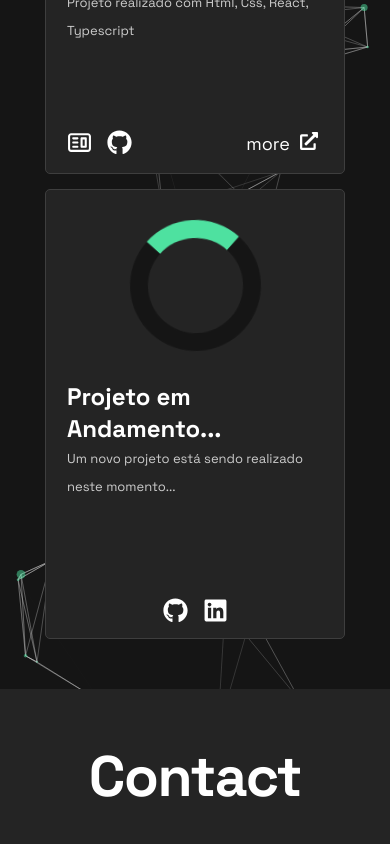
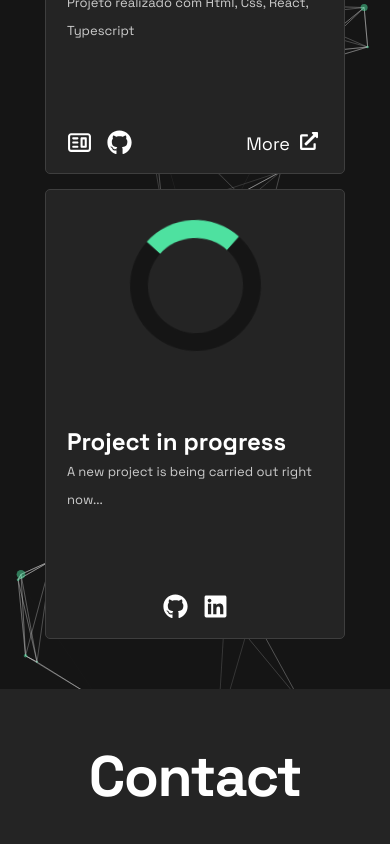
Before and after one commit to JuliocesarWpedro/portfolio, a React (Vite) app: page / in a window 390 px wide. Shown: the part 2240-3084 px from the top of the page. Built offline with nearby package versions, Linux system fonts and the light colour scheme.

Commit message:
feat: Add aria-label to svg, add new texts in i18n

```diff
--- a/src/Components/Footer/Footer.tsx
+++ b/src/Components/Footer/Footer.tsx
@@ -1,4 +1,3 @@
-import React from 'react';
 import styles from './Footer.module.scss';
 import { FaGithub } from 'react-icons/fa';
 import { FaLinkedin } from 'react-icons/fa';
@@ -13,7 +12,9 @@ const Footer = () => {
         <ul>
           <li>
             <a target="__blank" href="https://github.com/JuliocesarWpedro">
-              <FaGithub />
+              <span aria-label="GitHub Link">
+                <FaGithub />
+              </span>
             </a>
           </li>
           <li>
@@ -21,7 +22,9 @@ const Footer = () => {
               target="__blank"
               href="https://www.linkedin.com/in/j%C3%BAlio-c%C3%A9sar-wanderosfky-977301297/"
             >
-              <FaLinkedin />
+              <span aria-label="Linkedin Link">
+                <FaLinkedin />
+              </span>
             </a>
           </li>
         </ul>
--- a/src/Components/Projects/IndividualProject.tsx
+++ b/src/Components/Projects/IndividualProject.tsx
@@ -1,4 +1,3 @@
-import React from 'react';
 import Footer from '../Footer/Footer';
 import HeaderIndividualProjects from '../Header/HeaderIndividualProjects';
 import ParticlesContainer from '../ParticlesContainer/ParticlesContainer';
@@ -17,8 +16,10 @@ import { FaCss3Alt } from 'react-icons/fa';
 import { FaHtml5 } from 'react-icons/fa';
 import { FaGithub } from 'react-icons/fa';
 import { CgWebsite } from 'react-icons/cg';
+import { useLanguage } from '../../hooks/useLanguage';
 
 const IndividualProject = () => {
+  const { translate } = useLanguage();
   const { projectName } = useParams();
   const projectname = projectName?.substring(1).replace(/-/g, '').trim();
 
@@ -45,10 +46,10 @@ const IndividualProject = () => {
             key={index}
           >
             <div className={styles.ContainerProject}>
-              <h1>{project.title}</h1>
+              <h3>{project.title}</h3>
               <a href="/#projects">
-                <p>Retornar</p>
-                <PiKeyReturnFill />
+                <p>{translate('return')}</p>
+                <PiKeyReturnFill alt="Return" />
               </a>
             </div>
             <div
@@ -59,7 +60,11 @@ const IndividualProject = () => {
               }}
             >
               <a href={project.urlProject} target="__blank">
-                <img src={project.srcImage} alt={project.altImage} />
+                <img
+                  rel="preload"
+                  src={project.srcImage}
+                  alt={project.altImage}
+                />
               </a>
               <div className={styles.otherCategories}>
                 {project.otherCategories?.map((category, index) => {
@@ -125,11 +130,11 @@ const IndividualProject = () => {
               </div>
               <div className={styles.projectUrls}>
                 <a target="__blank" href={project.urlProject}>
-                  <p>View Project</p>
+                  <p>{translate('viewProject')}</p>
                   <CgWebsite />
                 </a>
                 <a target="__blank" href={project.urlGitHub}>
-                  <p>View Code</p>
+                  <p>{translate('viewCode')}</p>
                   <FaGithub />
                 </a>
               </div>
--- a/src/Components/Projects/ProjectCardInProgress.module.scss
+++ b/src/Components/Projects/ProjectCardInProgress.module.scss
@@ -2,13 +2,14 @@
 
   .cardProject {
     height: 423px;
-    padding: 20px 16px 0 16px;
+    padding: 20px 16px;
     background-color: $color-bg2;
     border-radius: 5px;
     border: 1px solid lighten($color-bg2, 10%);
     transition: color 0.3s ease;
     width: 350px;
     display: flex;
+    justify-content: space-between;
     align-items: center;
     flex-direction: column;
 
@@ -17,7 +18,7 @@
     }
 
     @media(max-width:700px) {
-      padding: 30px 16px 0 16px;
+      padding: 30px 16px 16px 16px;
       width: 260px;
       height: 400px;
     }
@@ -90,7 +91,6 @@
   }
 
   .cardProjectBoxTexts {
-    padding: 20px 5px;
     display: flex;
     flex-direction: column;
 
@@ -104,6 +104,7 @@
     }
 
     .descriptionBox {
+      padding-bottom: 35px;
       @include text-body;
       font-weight: 200;
       font-size: 13px;
@@ -115,25 +116,4 @@
     display: flex;
     justify-content: center;
     align-items: center;
-    margin-top: 115px;
-
-    @media(max-width:1150px) {
-      margin-top: 80px;
-    }
-
-    @media(max-width:700px) {
-      margin-top: 50px;
-    }
-
-    @media(max-width:610px) {
-      margin-top: 128px;
-    }
-
-    @media(max-width:400px) {
-      margin-top: 97px;
-    }
-
-    @media(max-width:350px) {
-      margin-top: 50px;
-    }
   }
--- a/src/Components/Projects/ProjectCardInProgress.tsx
+++ b/src/Components/Projects/ProjectCardInProgress.tsx
@@ -1,29 +1,35 @@
-import React from 'react';
 import { FaGithub } from 'react-icons/fa';
 import styles from './ProjectCardInProgress.module.scss';
 import { FaLinkedin } from 'react-icons/fa';
+import { useLanguage } from '../../hooks/useLanguage';
 
 const ProjectCardInProgress = () => {
+  const { translate } = useLanguage();
+
   return (
     <article className={styles.cardProject}>
       <div className={styles.loadingElement}></div>
       <div className={styles.cardProjectBoxTexts}>
-        <h3 className={styles.titleBox}>Projeto em Andamento...</h3>
+        <h2 className={styles.titleBox}>{translate('projectInProgress')}</h2>
         <p className={styles.descriptionBox}>
-          Um novo projeto está sendo realizado neste momento...
+          {translate('projectDescription')}
         </p>
+      </div>
       <div className={styles.cardBottomBox}>
         <div className={styles.boxLinks}>
           <a target="__blank" href="https://github.com/JuliocesarWpedro">
+            <span aria-label="GitHub Link">
               <FaGithub />
+            </span>
           </a>
           <a
             target="__blank"
             href="https://www.linkedin.com/in/j%C3%BAlio-c%C3%A9sar-wanderosfky-977301297/"
           >
+            <span aria-label="Linkedin Link">
               <FaLinkedin />
+            </span>
           </a>
-          </div>
         </div>
       </div>
     </article>
--- a/src/i18n/locale/en.json
+++ b/src/i18n/locale/en.json
@@ -9,8 +9,8 @@
     "subTitleAbout": "I'm Developer Web",
     "projectTitle": "Projects",
     "buttonContact": "Contact-me",
-    "viewProject": "view Project",
-    "viewCode": "view Code",
+    "viewProject": "View Project",
+    "viewCode": "View Code",
     "contactTitle": "Contact",
     "contactDescription": "I would love to hear about your project and how I could help. Please fill in the form, and I’ll get back to you as soon as possible.",
     "contactInputName": "Name",
@@ -22,6 +22,10 @@
     "errorNameInput": "Sorry, name is required",
     "errorSubjectInput": "Please enter the subject",
     "errorMessageInput": "Sorry, message is required",
-    "allprojectsFilter": "All Projects"
+    "allprojectsFilter": "All Projects",
+    "projectInProgress": "Project in progress",
+    "projectDescription": "A new project is being carried out right now...",
+    "return": "Return",
+    "more": "More"
   }
 }
--- a/src/i18n/locale/pt.json
+++ b/src/i18n/locale/pt.json
@@ -22,6 +22,10 @@
     "errorNameInput": "Desculpe, o nome é obrigatório.",
     "errorSubjectInput": "Por favor insira o assunto.",
     "errorMessageInput": "Desculpe, a mensagem é obrigatória.",
-    "allprojectsFilter": "Todos os Projetos"
+    "allprojectsFilter": "Todos Projetos",
+    "projectInProgress": "Projeto em andamento",
+    "projectDescription": "Um novo projeto está sendo realizado neste momento...",
+    "return": "Retornar",
+    "more": "Ver mais"
   }
 }
```
Lines whose indentation alone changed are shown as unchanged.
